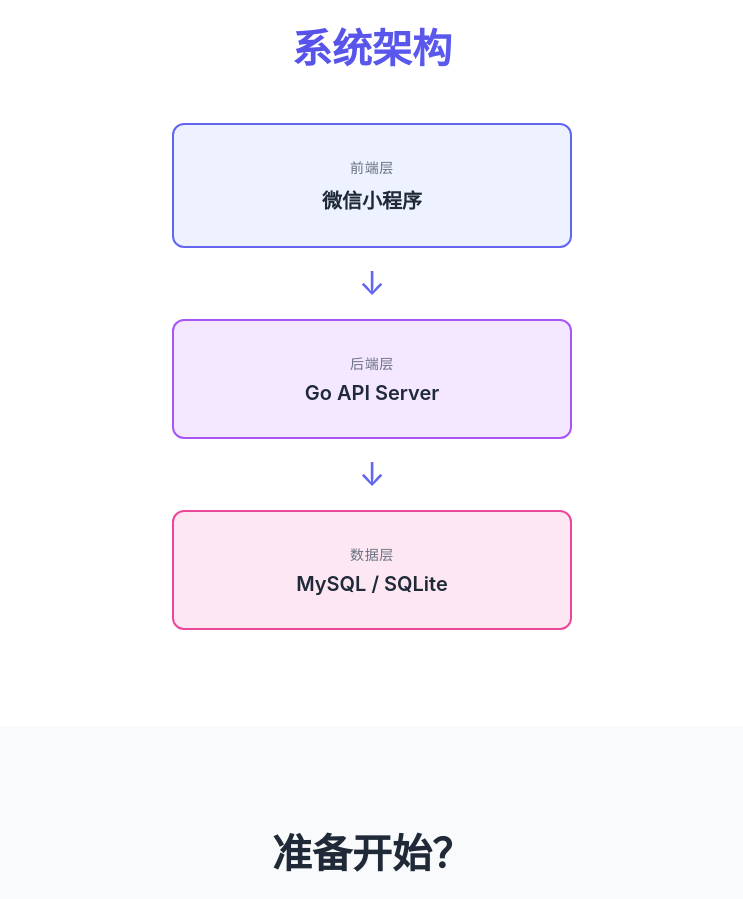
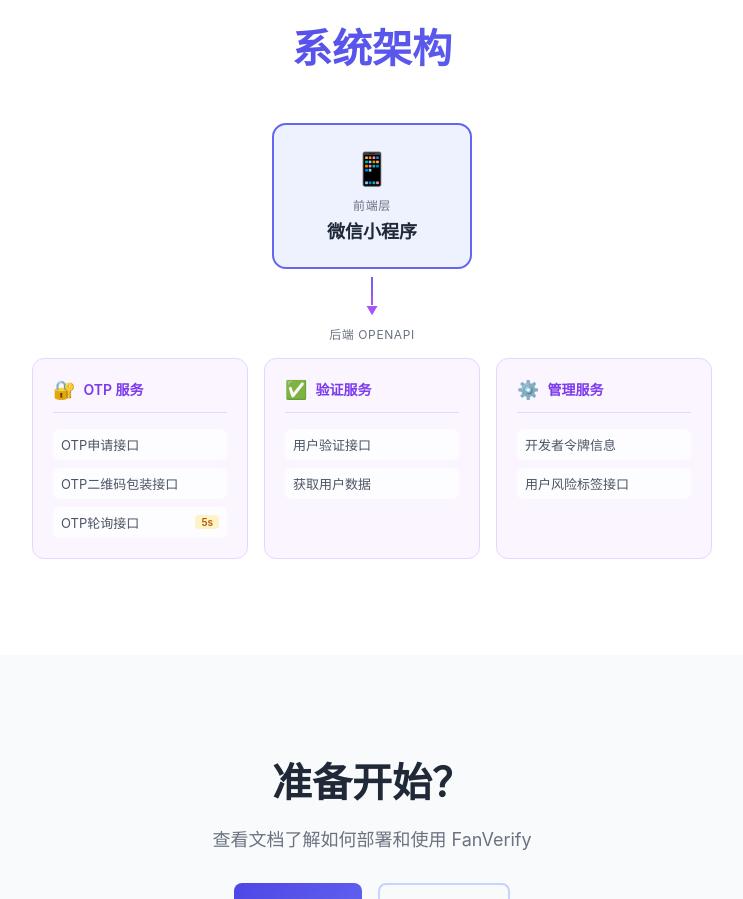
Before and after one commit to xiaofanforfabric/FanVerify, a Vue app in the folder web/: page / in a window 1280 px wide. Shown: the part 1860-2759 px from the top of the page, without its empty margins (268-1011 px from the left). Built offline with nearby package versions, Linux system fonts and the light colour scheme.

Commit message:
更新前端架构

```diff
--- a/web/src/components/HelloWorld.vue
+++ b/web/src/components/HelloWorld.vue
@@ -153,29 +153,54 @@
     <section class="architecture">
       <h2 class="section-title">系统架构</h2>
 
-      <div class="arch-diagram">
-        <div class="arch-layer">
-          <div class="arch-box frontend">
-            <div class="box-title">前端层</div>
-            <div class="box-content">微信小程序</div>
-          </div>
+      <div class="arch-flow">
+        <!-- 前端层 -->
+        <div class="arch-node frontend-node">
+          <div class="node-icon">📱</div>
+          <div class="node-title">前端层</div>
+          <div class="node-desc">微信小程序</div>
         </div>
 
-        <div class="arch-arrow">↓</div>
-
-        <div class="arch-layer">
-          <div class="arch-box backend">
-            <div class="box-title">后端层</div>
-            <div class="box-content">Go API Server</div>
-          </div>
+        <div class="arch-connector">
+          <div class="connector-line"></div>
+          <div class="connector-arrow">▼</div>
         </div>
 
-        <div class="arch-arrow">↓</div>
-
-        <div class="arch-layer">
-          <div class="arch-box database">
-            <div class="box-title">数据层</div>
-            <div class="box-content">MySQL / SQLite</div>
+        <!-- 后端 OpenAPI 分组 -->
+        <div class="arch-group">
+          <div class="group-label">后端 OpenAPI</div>
+          <div class="group-cards">
+            <div class="group-card">
+              <div class="card-header">
+                <span class="card-icon">🔐</span>
+                <span class="card-title">OTP 服务</span>
+              </div>
+              <div class="card-items">
+                <div class="card-item">OTP申请接口</div>
+                <div class="card-item">OTP二维码包装接口</div>
+                <div class="card-item">OTP轮询接口 <span class="item-tag">5s</span></div>
+              </div>
+            </div>
+            <div class="group-card">
+              <div class="card-header">
+                <span class="card-icon">✅</span>
+                <span class="card-title">验证服务</span>
+              </div>
+              <div class="card-items">
+                <div class="card-item">用户验证接口</div>
+                <div class="card-item">获取用户数据</div>
+              </div>
+            </div>
+            <div class="group-card">
+              <div class="card-header">
+                <span class="card-icon">⚙️</span>
+                <span class="card-title">管理服务</span>
+              </div>
+              <div class="card-items">
+                <div class="card-item">开发者令牌信息</div>
+                <div class="card-item">用户风险标签接口</div>
+              </div>
+            </div>
           </div>
         </div>
       </div>
@@ -624,57 +649,142 @@
   margin: 0 auto;
 }
 
-.arch-diagram {
+.arch-flow {
   display: flex;
   flex-direction: column;
   align-items: center;
-  gap: 1rem;
+  gap: 0.5rem;
 }
 
-.arch-layer {
-  width: 100%;
-  max-width: 400px;
+/* 前端节点 */
+.arch-node {
+  text-align: center;
+  padding: 1.5rem 3rem;
+  border-radius: 14px;
+  border: 2px solid;
+  min-width: 200px;
 }
 
-.arch-box {
-  padding: 2rem;
-  border-radius: 12px;
-  text-align: center;
-  border: 2px solid;
-}
-
-.arch-box.frontend {
+.frontend-node {
   background: #eef2ff;
   border-color: #6366f1;
 }
 
-.arch-box.backend {
-  background: #f3e8ff;
-  border-color: #a855f7;
+.node-icon {
+  font-size: 2rem;
+  margin-bottom: 0.5rem;
 }
 
-.arch-box.database {
-  background: #fce7f3;
-  border-color: #ec4899;
+.node-title {
+  font-size: 0.75rem;
+  color: #6b7280;
+  text-transform: uppercase;
+  letter-spacing: 0.05em;
+  margin-bottom: 0.25rem;
 }
 
-.box-title {
-  font-size: 0.875rem;
-  color: #6b7280;
-  margin-bottom: 0.5rem;
-  text-transform: uppercase;
-  letter-spacing: 0.05em;
-}
-
-.box-content {
-  font-size: 1.25rem;
+.node-desc {
+  font-size: 1.125rem;
   font-weight: 600;
   color: #1f2937;
 }
 
-.arch-arrow {
-  font-size: 2rem;
-  color: #6366f1;
+/* 连接线 */
+.arch-connector {
+  display: flex;
+  flex-direction: column;
+  align-items: center;
+  height: 2.5rem;
+}
+
+.connector-line {
+  width: 2px;
+  flex: 1;
+  background: linear-gradient(to bottom, #6366f1, #a855f7);
+}
+
+.connector-arrow {
+  font-size: 0.75rem;
+  color: #a855f7;
+  line-height: 1;
+}
+
+/* OpenAPI 分组 */
+.arch-group {
+  width: 100%;
+  max-width: 680px;
+}
+
+.group-label {
+  text-align: center;
+  font-size: 0.75rem;
+  color: #6b7280;
+  text-transform: uppercase;
+  letter-spacing: 0.05em;
+  margin-bottom: 1rem;
+}
+
+.group-cards {
+  display: grid;
+  grid-template-columns: repeat(3, 1fr);
+  gap: 1rem;
+}
+
+.group-card {
+  background: #faf5ff;
+  border: 1.5px solid #e9d5ff;
+  border-radius: 12px;
+  padding: 1.25rem;
+  transition: box-shadow 0.2s;
+}
+
+.group-card:hover {
+  box-shadow: 0 4px 12px rgba(168, 85, 247, 0.12);
+}
+
+.card-header {
+  display: flex;
+  align-items: center;
+  gap: 0.5rem;
+  margin-bottom: 1rem;
+  padding-bottom: 0.75rem;
+  border-bottom: 1px solid #e9d5ff;
+}
+
+.card-icon {
+  font-size: 1.125rem;
+}
+
+.card-title {
+  font-size: 0.875rem;
+  font-weight: 600;
+  color: #7c3aed;
+}
+
+.card-items {
+  display: flex;
+  flex-direction: column;
+  gap: 0.5rem;
+}
+
+.card-item {
+  font-size: 0.8125rem;
+  color: #4b5563;
+  padding: 0.375rem 0.5rem;
+  background: rgba(255, 255, 255, 0.7);
+  border-radius: 6px;
+  display: flex;
+  align-items: center;
+  justify-content: space-between;
+}
+
+.item-tag {
+  font-size: 0.625rem;
+  font-weight: 600;
+  padding: 0.0625rem 0.375rem;
+  border-radius: 4px;
+  background: #fef3c7;
+  color: #b45309;
 }
 
 /* CTA */
@@ -835,6 +945,10 @@
     grid-template-columns: 1fr;
   }
 
+  .group-cards {
+    grid-template-columns: 1fr;
+  }
+
   .footer-content {
     grid-template-columns: 1fr;
     gap: 2rem;
```
Also changed, not shown: 1 other file (tests, documents, lock files or other folders).
